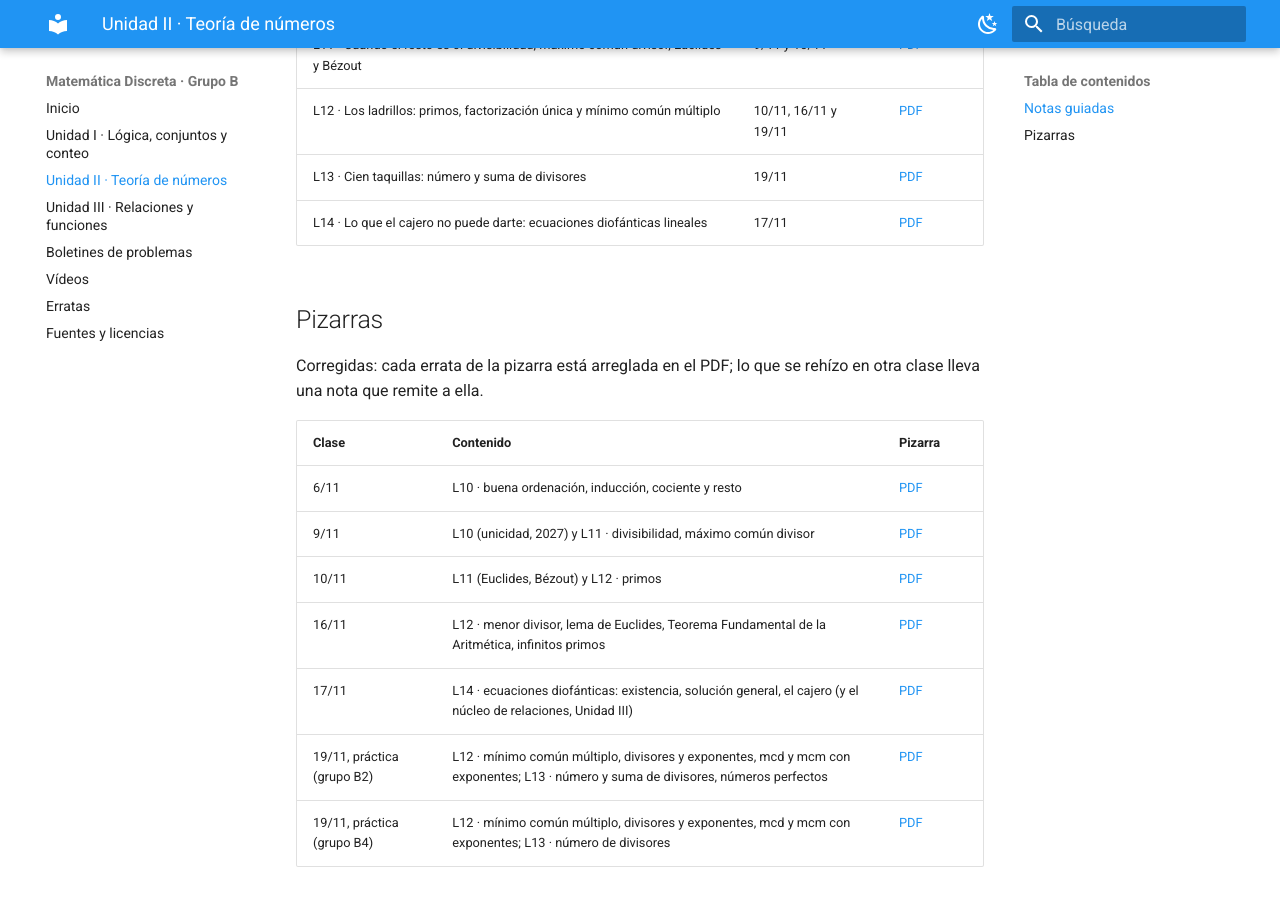
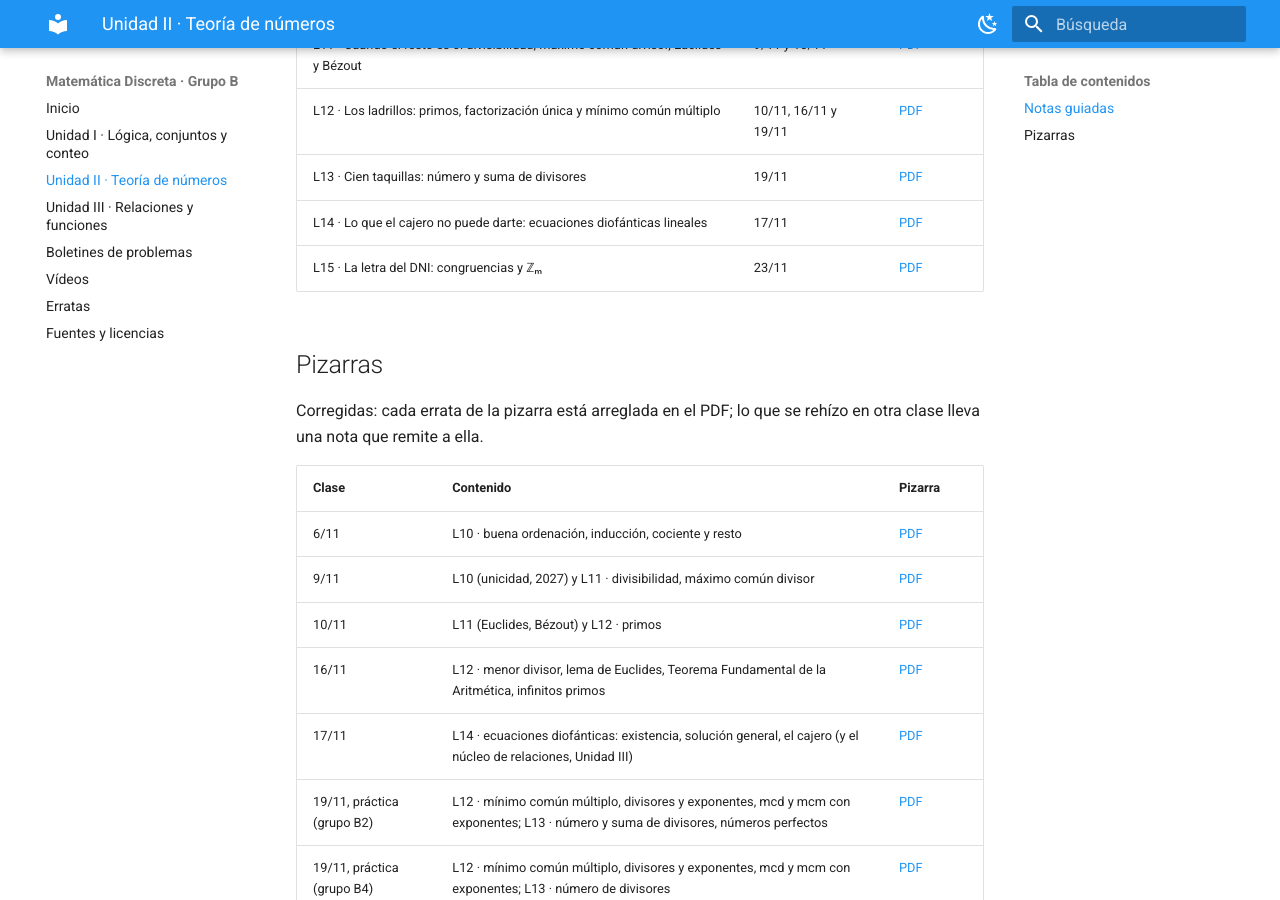
Before and after one commit to llafuent/md2627, an MkDocs documentation site: the page built from docs/unidad2.md, in a window 1280 px wide and 900 px high, scrolled down 432 px. Built offline with MkDocs 1.6.1 and Material for MkDocs 9.7.7, drawn with Linux system fonts in a browser that asks for light colours.

Commit message:
Publicar material: material/u2/notasGuiadasL15.pdf, unidad2.md

```diff
--- a/docs/unidad2.md
+++ b/docs/unidad2.md
@@ -14,6 +14,7 @@ Los boletines están en [Boletines](boletines.md).
 | L12 · Los ladrillos: primos, factorización única y mínimo común múltiplo | 10/11, 16/11 y 19/11 | [PDF](material/u2/notasGuiadasL12.pdf) |
 | L13 · Cien taquillas: número y suma de divisores | 19/11 | [PDF](material/u2/notasGuiadasL13.pdf) |
 | L14 · Lo que el cajero no puede darte: ecuaciones diofánticas lineales | 17/11 | [PDF](material/u2/notasGuiadasL14.pdf) |
+| L15 · La letra del DNI: congruencias y ℤₘ | 23/11 | [PDF](material/u2/notasGuiadasL15.pdf) |
 
 ## Pizarras
 
```
Also changed, not shown: 1 other file.
